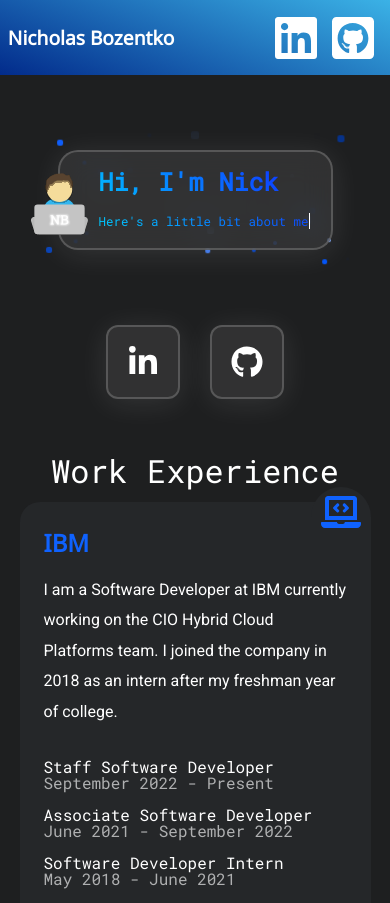
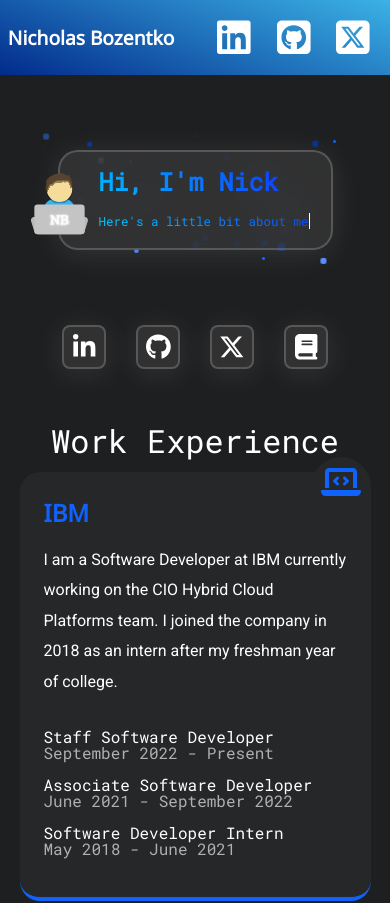
Before and after one commit to nickbozentko/nicholas-bozentko, a Next.js app: page / in a window 390 px wide. Shown: the top 903 px of the page. Built offline with nearby package versions, Linux system fonts and the light colour scheme.

Commit message:
add x/twitter and blog links. update deps. minor style updates

```diff
--- a/src/components/Links.jsx
+++ b/src/components/Links.jsx
@@ -1,11 +1,14 @@
 import React from 'react';
 import { FontAwesomeIcon } from '@fortawesome/react-fontawesome';
-import { faLinkedinIn, faGithub } from '@fortawesome/free-brands-svg-icons';
+import { faLinkedinIn, faGithub, faXTwitter } from '@fortawesome/free-brands-svg-icons';
+import { faBook } from '@fortawesome/free-solid-svg-icons';
 
 import useWindowSize from '../hooks/useWindowSize';
 
 const linkedinLink = "https://linkedin.com/in/nicholas-bozentko";
 const githubLink = "https://github.com/nickbozentko";
+const twitterLink = "https://twitter.com/nickbozdev";
+const blogLink = "https://blog.nickboz.dev";
 
 const Links = () => {
     const { width } = useWindowSize();
@@ -23,6 +26,16 @@
                     <FontAwesomeIcon icon={faGithub} size={iconSize} />
                 </div>
             </a>
+            <a className="link" href={twitterLink} rel="noreferrer" target="_blank">
+                <div className="icon" href="" rel="noreferrer" target="_blank">
+                    <FontAwesomeIcon icon={faXTwitter} size={iconSize} />
+                </div>
+            </a>
+            <a className="link" href={blogLink} rel="noreferrer" target="_blank">
+                <div className="icon" href="" rel="noreferrer" target="_blank">
+                    <FontAwesomeIcon icon={faBook} size={iconSize} />
+                </div>
+            </a>
         </div>
     );
 }
--- a/src/components/Nav.jsx
+++ b/src/components/Nav.jsx
@@ -1,9 +1,10 @@
 import React from 'react';
 import { FontAwesomeIcon } from '@fortawesome/react-fontawesome';
-import { faLinkedin, faGithubSquare } from '@fortawesome/free-brands-svg-icons';
+import { faLinkedin, faGithubSquare, faSquareXTwitter } from '@fortawesome/free-brands-svg-icons';
 
 const linkedinLink = "https://www.linkedin.com/in/nicholas-bozentko/";
 const githubLink = "https://github.com/nickbozentko";
+const twitterLink = "https://twitter.com/nickbozdev";
 
 const Nav = () => (
     <nav className="nav-root">
@@ -16,6 +17,9 @@
             <a className="nav-link" href={githubLink} rel="noreferrer" target="_blank">
                 <FontAwesomeIcon icon={faGithubSquare} size="3x" />
             </a>
+            <a className="nav-link" href={twitterLink} rel="noreferrer" target="_blank">
+                <FontAwesomeIcon icon={faSquareXTwitter} size="3x" />
+            </a>
         </div>
     </nav>
 )
--- a/src/components/Projects.jsx
+++ b/src/components/Projects.jsx
@@ -154,7 +154,7 @@
 Project.propTypes = {
     imgSrc: PropTypes.string.isRequired,
     name: PropTypes.string.isRequired,
-    description: PropTypes.oneOfType([PropTypes.string, PropTypes.elementType]).isRequired,
+    description: PropTypes.oneOfType([PropTypes.string, PropTypes.element]).isRequired,
     skills: PropTypes.arrayOf(PropTypes.string),
     skillsColor: PropTypes.string,
     sourceCode: PropTypes.string,
--- a/src/styles/links.scss
+++ b/src/styles/links.scss
@@ -2,7 +2,7 @@
 @use 'fonts';
 
 .links-root {
-    @media (min-width: 934px) {
+    @media (min-width: 933px) {
         max-width: 1200px;
         .link {
             height: 90px;
@@ -17,6 +17,16 @@
             height: 70px;
             width: 70px;
             border-radius: 12px;
+        }
+    }
+
+    @media (max-width: 600px) {
+        max-width: 500px;
+        .link {
+            height: 40px;
+            width: 40px;
+            border-radius: 8px;
+            font-size: 0.8rem;
         }
     }
 
--- a/src/styles/nav.scss
+++ b/src/styles/nav.scss
@@ -24,11 +24,16 @@
     }
 
     .nav-links {
-
         .nav-link {
-            margin: 0 min(1rem, 2vw) 0 min(1rem, 2vw);
+            margin: 0 1rem;
             display: inline-block;
             transition: .1s linear;
+
+            @media (max-width: 933px) {
+                margin: 0 0.8rem;
+                font-size: 0.8rem;
+            }
+
         }
 
         .nav-link:hover {
```
Also changed, not shown: package.json (+8 -8 lines), 2 other files (tests, documents, lock files or other folders).
